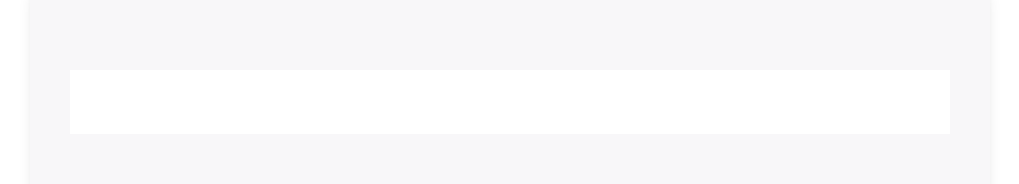
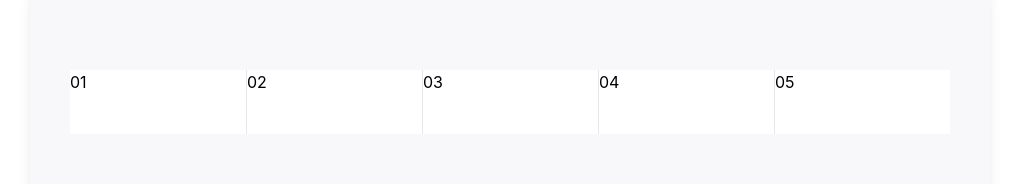
Before and after one commit to GungdeAngga/bali-cemerlang, a React (Create React App) app: page / in a window 1280 px wide. Shown: the part 1365-1549 px from the top of the page, without its empty margins (130-1149 px from the left). Built offline with nearby package versions, Linux system fonts and the light colour scheme.

Commit message:
modif dikit

```diff
--- a/src/component/searchTour/SearchFlightInput.js
+++ b/src/component/searchTour/SearchFlightInput.js
@@ -4,8 +4,12 @@ export default function SearchFlightInput() {
   return (
     <div class='flex items-center justify-center h-60'>
         <div class='w-11/12 h-16 bg-white'>
-            <div >
-
+            <div class='grid grid-cols-5 divide-x'>
+            <div class='h-16'>01</div>
+            <div class='h-16'>02</div>
+            <div class='h-16'>03</div>
+            <div class='h-16'>04</div>
+            <div class='h-16'>05</div>
             </div>
         </div>
     </div>
```
